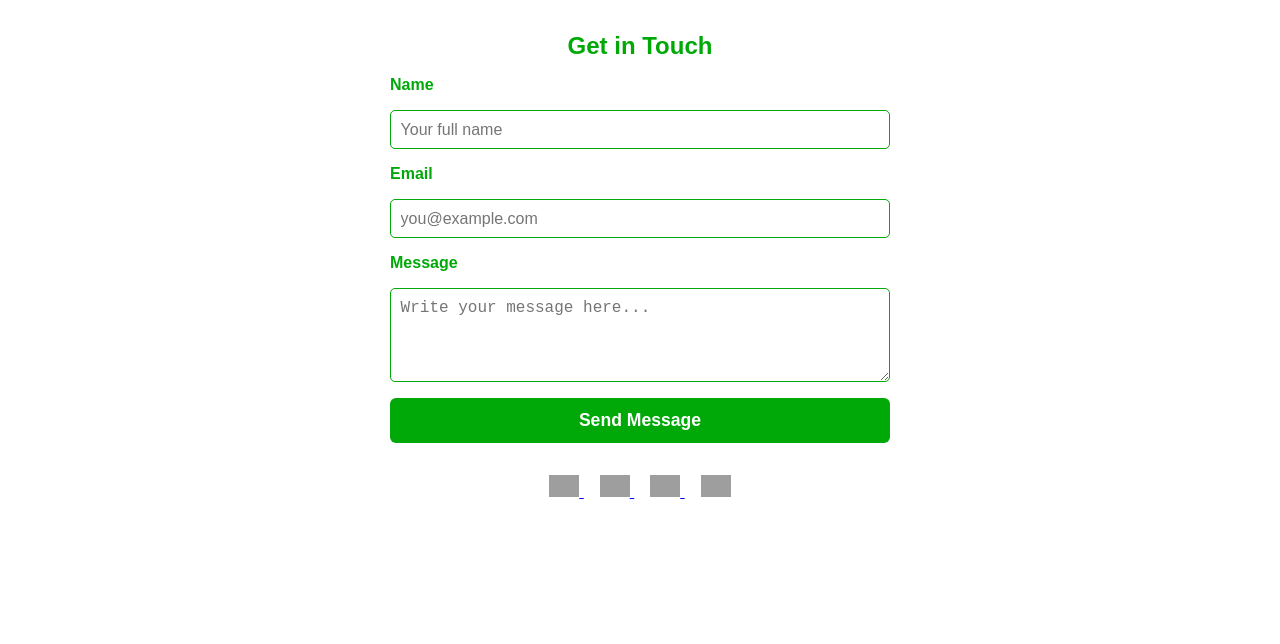
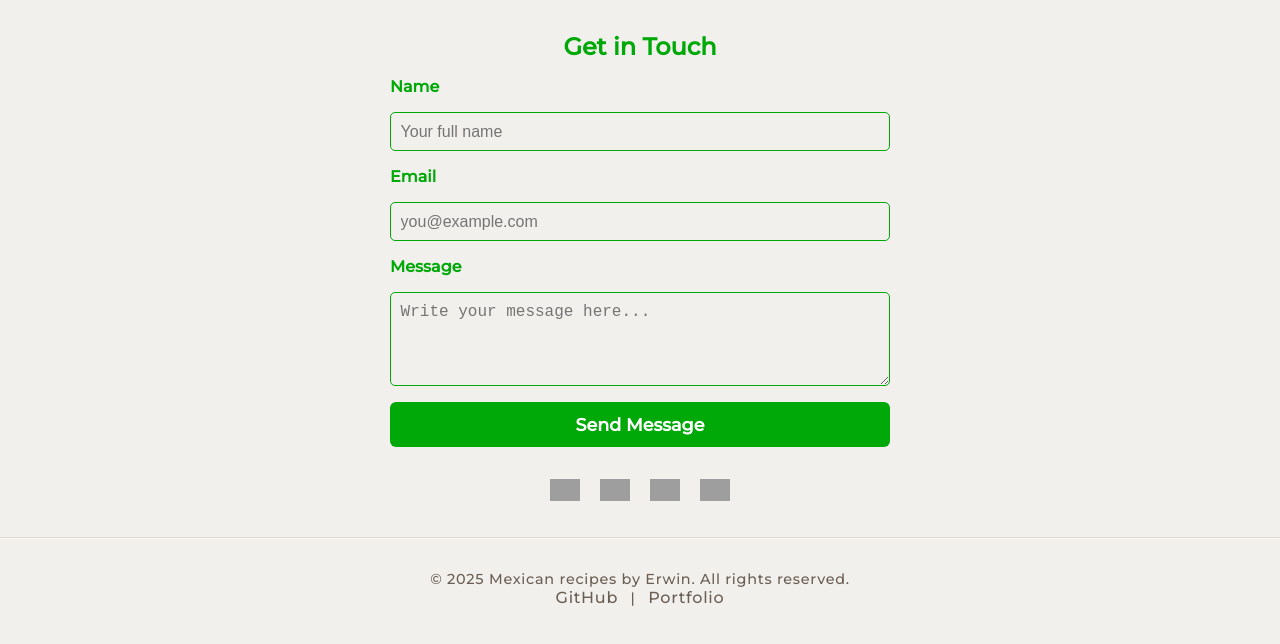
Before and after one commit to E-rwinn/html-recipe-page, a plain HTML site: page contact.html in a window 1280 px wide. Drawn offline with Linux system fonts and the light colour scheme; grey boxes are pictures that could not be loaded.

Commit message:
refactor contact page: enhance form styles and add footer links

```diff
--- a/contact.html
+++ b/contact.html
@@ -4,6 +4,12 @@
     <meta charset="UTF-8">
     <meta name="viewport" content="width=device-width, initial-scale=1.0">
     <title>Contact Me</title>
+    <link rel="stylesheet" href="style.css">
+    <style>
+        body {
+            background-color: #F2F0ED;
+        }
+    </style>
 </head>
 <body>
     <section id="contact" style="max-width: 500px; margin: 2rem auto; font-family: 'Montserrat', sans-serif;">
@@ -21,7 +27,7 @@
       name="name"
       placeholder="Your full name"
       required
-      style="padding: 0.6rem; border: 1px solid rgb(0, 169, 8); border-radius: 5px; font-size: 1rem;"
+      style=" background-color: #F2F0ED; padding: 0.6rem; border: 1px solid rgb(0, 169, 8); border-radius: 5px; font-size: 1rem;"
     />
 
     <label for="email" style="color: rgb(0, 169, 8); font-weight: 600;">Email</label>
@@ -31,7 +37,7 @@
       name="email"
       placeholder="you@example.com"
       required
-      style="padding: 0.6rem; border: 1px solid rgb(0, 169, 8); border-radius: 5px; font-size: 1rem;"
+      style=" background-color: #F2F0ED; padding: 0.6rem; border: 1px solid rgb(0, 169, 8); border-radius: 5px; font-size: 1rem;"
     />
 
     <label for="message" style="color: rgb(0, 169, 8); font-weight: 600;">Message</label>
@@ -41,7 +47,7 @@
       rows="4"
       placeholder="Write your message here..."
       required
-      style="padding: 0.6rem; border: 1px solid rgb(0, 169, 8); border-radius: 5px; font-size: 1rem; resize: vertical;"
+      style="background-color: #F2F0ED; padding: 0.6rem; border: 1px solid rgb(0, 169, 8); border-radius: 5px; font-size: 1rem; resize: vertical;"
     ></textarea>
 
     <button
@@ -84,6 +90,12 @@
     </div>
   </div>
 </section>
-
+ <footer>
+  <p>© 2025 Mexican recipes by Erwin. All rights reserved.</p>
+  <p>
+    <a href="https://github.com/E-rwinn" target="_blank" rel="noopener noreferrer">GitHub</a> |
+    <a href="" target="_blank" rel="noopener noreferrer">Portfolio</a>
+  </p>
+</footer>
 </body>
 </html>
```
